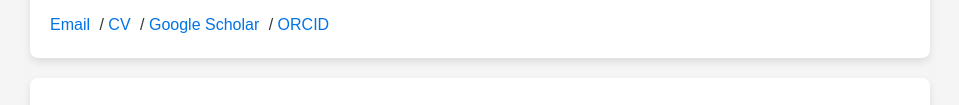
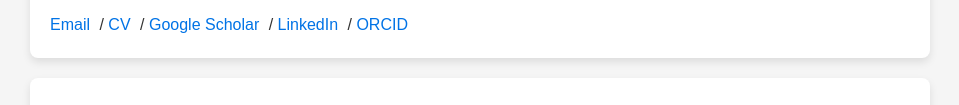
Before and after one commit to SohaNiroumandi/SohaNiroumandi.github.io, a plain HTML site: page index.html in a window 1280 px wide. Shown: the part 375-480 px from the top of the page, without its empty margins (160-1119 px from the left). Drawn offline with Linux system fonts and the light colour scheme.

Commit message:
Update index.html

```diff
--- a/index.html
+++ b/index.html
@@ -27,7 +27,7 @@
                 <a href="mailto:snirouma@usc.edu">Email</a> /
                 <a href="files/Soha_CV11.pdf">CV</a> /
                 <a href="https://scholar.google.com/citations?user=vkmBf1YAAAAJ&hl=en">Google Scholar</a> /
-                <!--<a href="https://github.com/SohaNiroumandi">Github</a> /-->
+                <a href="https://www.linkedin.com/in/soha-niroumandi">LinkedIn</a> /
                 <a href="https://orcid.org/0000-0002-6940-3698">ORCID</a>
             </div>
         </div>
```
